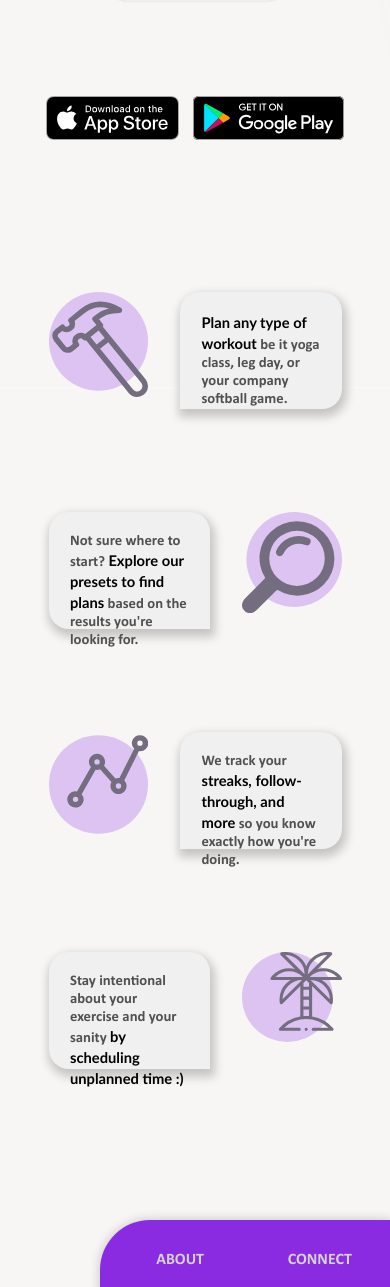
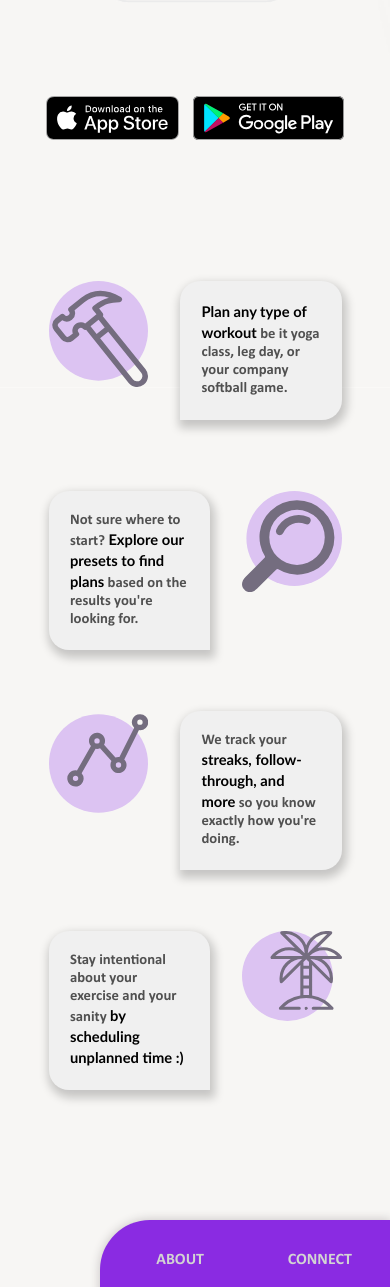
Before and after one commit to haseeb1009/steddy-app, a React (Create React App) app: page / in a window 390 px wide. Shown: the part 626-1913 px from the top of the page. Built offline with nearby package versions, Linux system fonts and the light colour scheme.

Commit message:
Fix description container height for mobile

```diff
--- a/src/Main/Main.scss
+++ b/src/Main/Main.scss
@@ -228,7 +228,7 @@
           display: none;
         }
         .mobile-description {
-          height: 75px;
+          height: fit-content;
           display: unset;
           margin: 0;
           grid-area: description;
@@ -282,7 +282,7 @@
           display: none;
         }
         .mobile-description {
-          height: 75px;
+          height: fit-content;
           display: unset;
           margin: 0;
           grid-area: description;
@@ -308,7 +308,7 @@
           display: none;
         }
         .mobile-description {
-          height: 75px;
+          height: fit-content;
           display: unset;
           margin: 0;
           grid-area: description;
```
